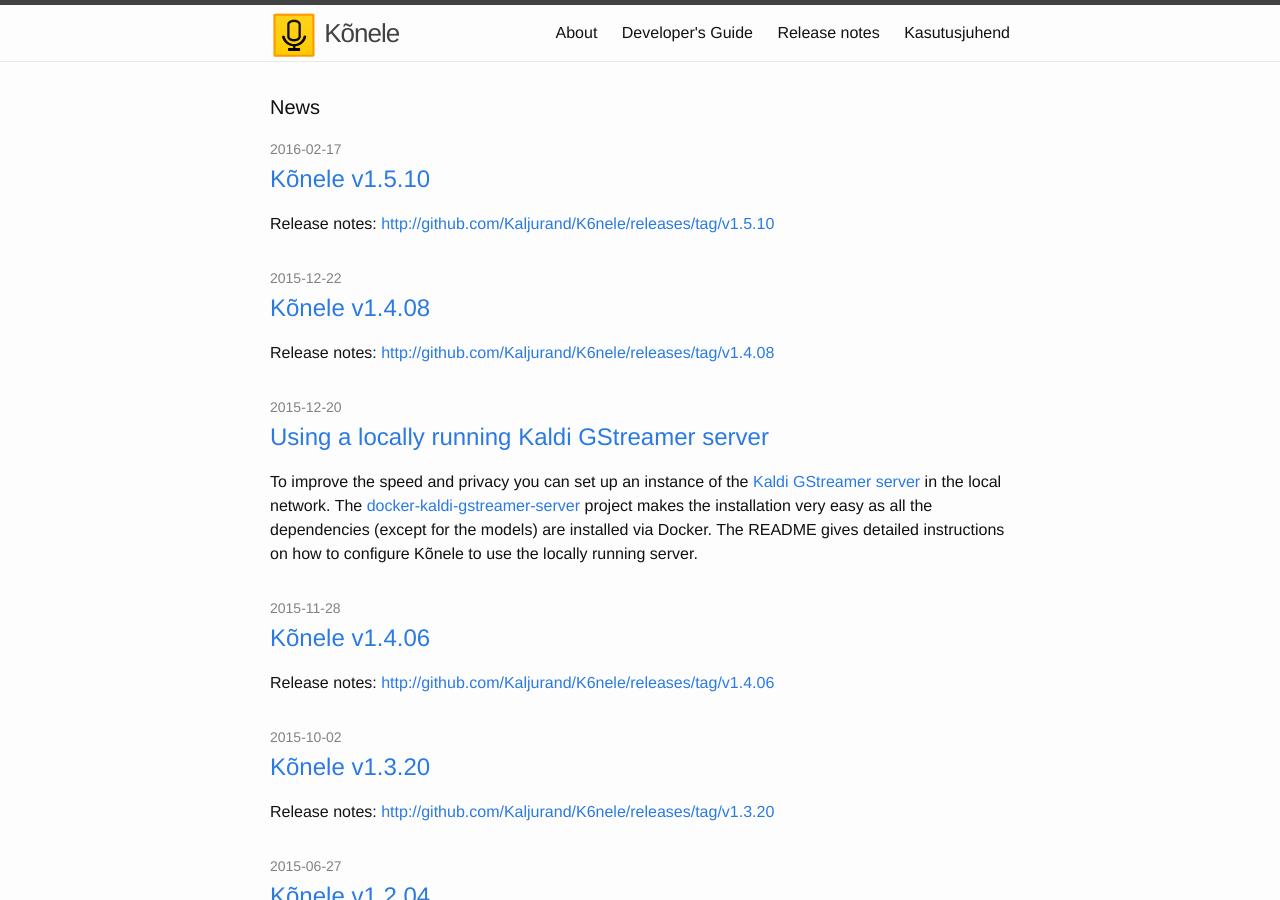
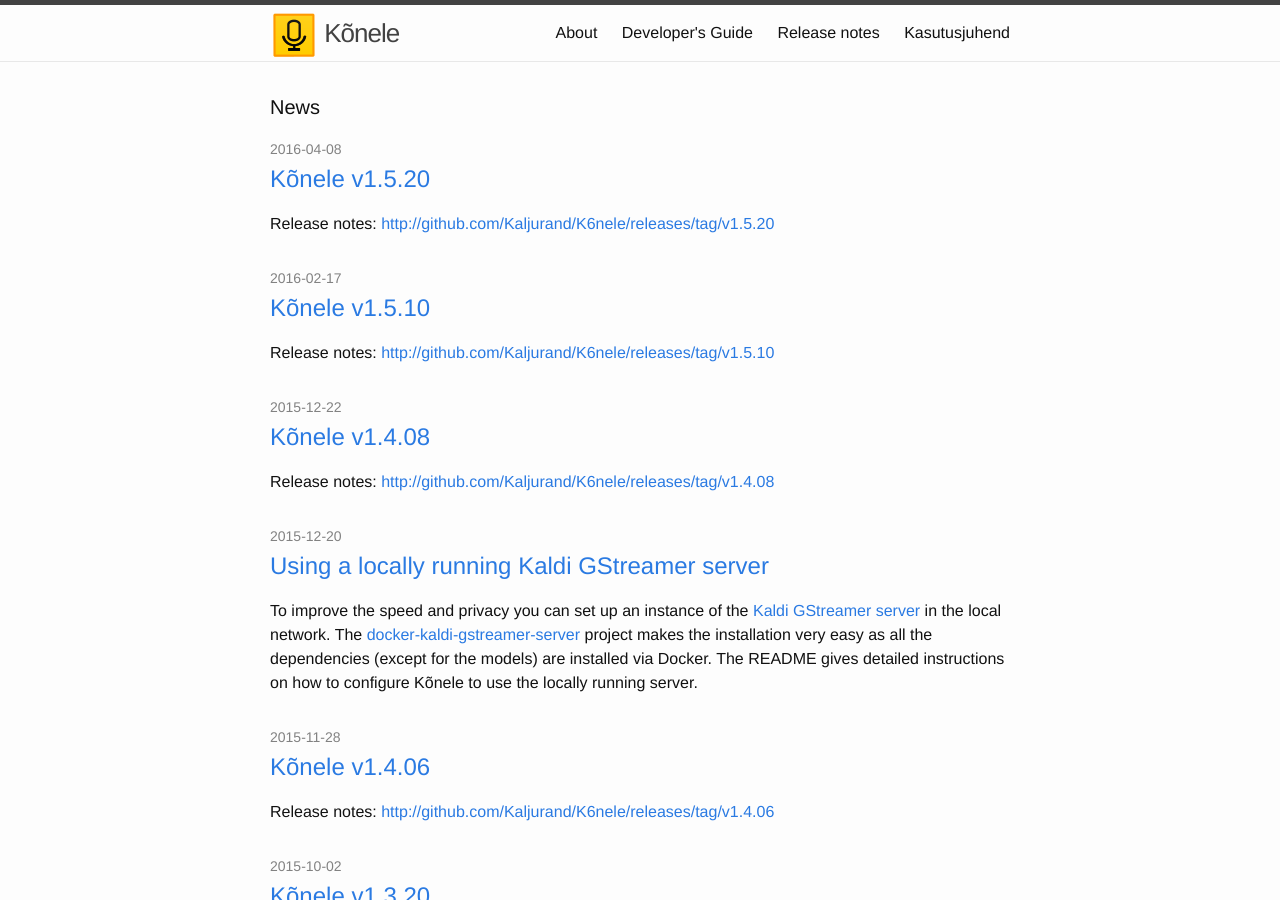
Before and after one commit to Kaljurand/K6nele, a Jekyll site: the page built from index.html, in a window 1280 px wide and 900 px high. Built offline with Jekyll 4.4.1, drawn with Linux system fonts in a browser that asks for light colours.

Commit message:
Announce v1.5.20

```diff
--- /dev/null
+++ b/_posts/2016-04-08-k6nele-1.5.20.md
@@ -0,0 +1,8 @@
+---
+layout: post
+title:  "Kõnele v1.5.20"
+date:   2016-04-08 23:50:11
+categories: blog
+---
+
+Release notes: <http://github.com/Kaljurand/K6nele/releases/tag/v1.5.20>
--- a/docs/en/release_notes.md
+++ b/docs/en/release_notes.md
@@ -22,6 +22,15 @@
 (Old issue numbers refer to `code.google.com/p/recognizer-intent/issues/list`, which is no longer available.)
 
 ## v1.1 - v1.5
+
+### v1.5.20 (2016-04-08)
+
+New in this release:
+
+- change the default service of the search panel to be the "fast recognition" service, giving a better first impression because this service is likely to be faster and more accurate
+- add permission requesting also to the speech keyboard, [issue #43](https://github.com/Kaljurand/K6nele/issues/43)
+- improve error messages, and a few other UI labels
+- fix regression: crash at startup on Android v5
 
 ### v1.5.10 (2016-02-17)
 
```
Also changed, not shown: docs/et/user_guide.md (+0 -2 lines).
